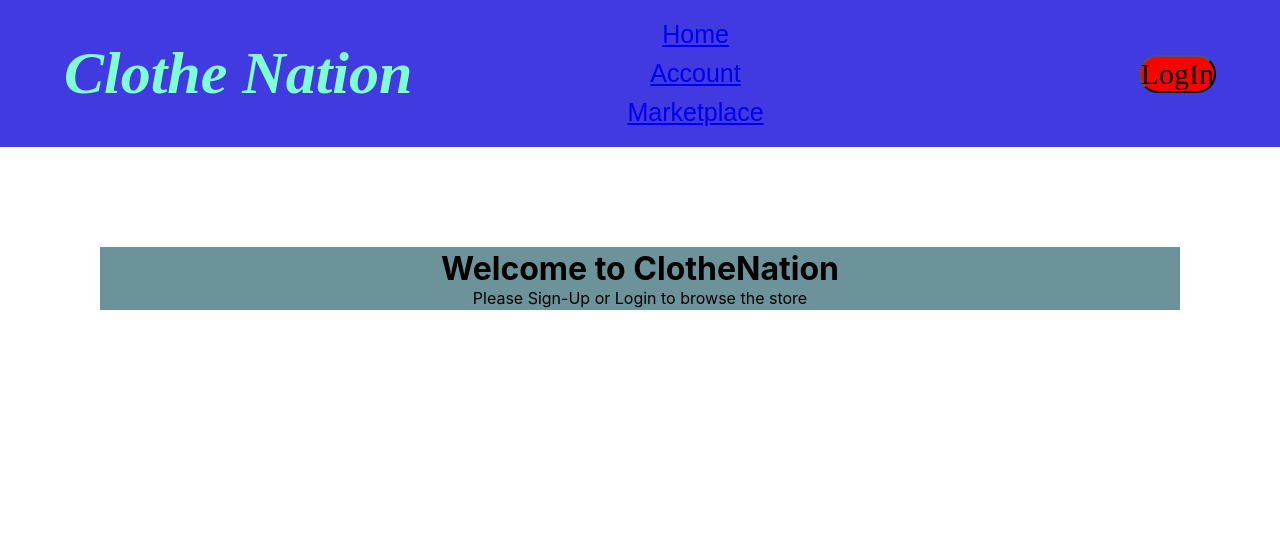
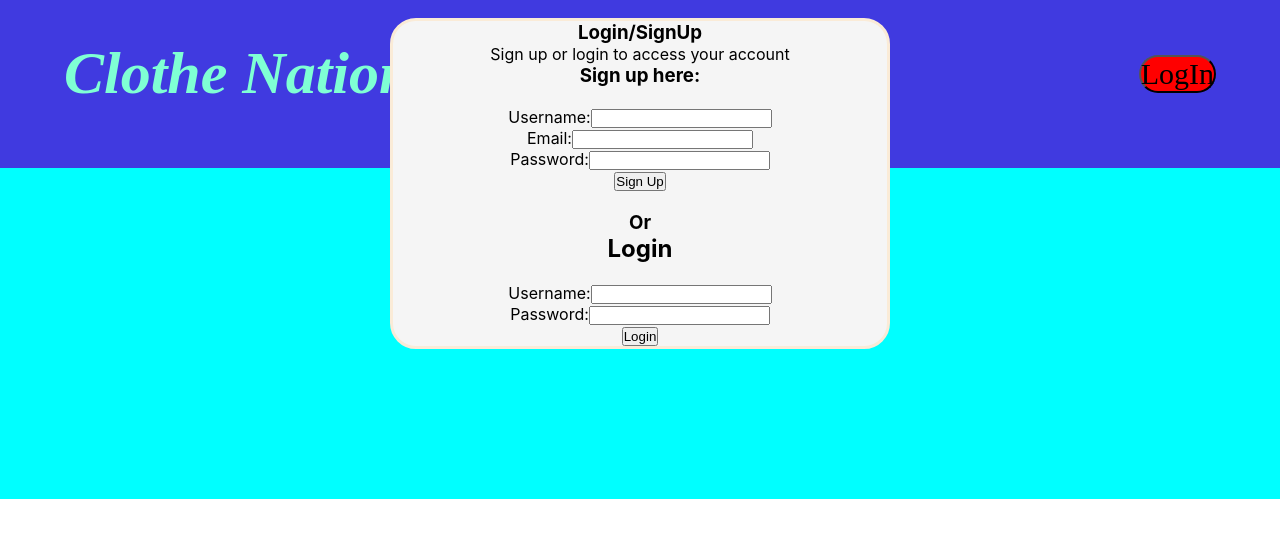
Before and after one commit to Vynnukh/ClotheNation-Final-Project, a React (Create React App) app: page / in a window 1280 px wide. Both pictures are taken after a click on the link "LogIn". Shown: the top 538 px of the page. Built offline with nearby package versions, Linux system fonts and the light colour scheme.

Commit message:
Modal Issues

```diff
--- a/src/App.css
+++ b/src/App.css
@@ -12,6 +12,35 @@
   margin-right: auto;
   margin-left: auto;
   padding: 0rem;
+}
+
+.login {
+  position: fixed;
+  left: 0;
+  top: 10;
+  right: 0;
+  bottom: 10;
+  background-color: aqua;
+  display: flex;
+  align-items: center;
+  justify-content: center;
+  opacity: 0;
+  transition: all 0.5 ease-in-out;
+  pointer-events: none;
+}
+
+.login.show {
+  opacity: 1;
+  pointer-events: visible;
+}
+
+.login-content {
+  width: 500px;
+  height: fit-content;
+  border-radius: 26px;
+  background: whitesmoke;
+  border: 3px solid antiquewhite;
+  transform: translateY(-150px)
 }
 
 
--- a/src/App.js
+++ b/src/App.js
@@ -2,6 +2,8 @@ import { BrowserRouter, Link, Route, Routes } from 'react-router-dom';
 import Home from "./components/Home.js"
 import Account from "./components/Account.js"
 import Marketplace from "./components/Marketplace.js"
+import LoginSignUpModal from "./components/Modals/LoginSignUpModal.js"
+import { useState } from 'react';
 import { Header1 } from './styles/Header.style'
 import { Titles } from './styles/Title.style'
 import './App.css';
@@ -9,11 +11,18 @@ import { Navlinks, Li1 } from './styles/Navlinks.style.js';
 import { Button } from './styles/Button.style';
 import { H1 } from './styles/Text.style';
 
-function App() {
+
+function App(props) {
+
+  const [show, setShow] = useState(false)
+  // const [login, setLogin] = useState([])
+  const [loggedIn, setLoggedIn] = useState(false)
+
   return (
+    // <body>
     <div className="App">
       <Titles>Clothe Nation</Titles>
-      <body>
+
       <BrowserRouter>
       <nav className="navBar">
         <Header1>
@@ -25,22 +34,23 @@ function App() {
             <Li1><Link to="/Account">Account</Link></Li1>
             <Li1><Link to="/Marketplace">Marketplace</Link></Li1>
           </Navlinks>
-          <a href="#"><Button>LogIn</Button></a>
+          <a href="#" id='open-button' onClick={() => setShow(true)}><Button>LogIn</Button></a>
         </Header1>
+        <div>
+          <button id='open-button' onClick={() => setShow(true)}>Login/SignUp</button>
+        </div>
 
-        <div>
-          {/* This will be where Login the modal is (Once it is set up) */}
-        </div>
+        <LoginSignUpModal title = "Login/SignUp" onClose = {() => setShow(false)} show = {show} loggedIn = {loggedIn} setLoggedIn = {setLoggedIn}/>
       </nav>
       <Routes>
-        <Route path='/' element = {<Home/>}></Route>
+        <Route path='/' element = {<Home loggedIn = {loggedIn} setLoggedIn = {setLoggedIn}/>}></Route>
         <Route path='/Account' element = {<Account/>}></Route>
         <Route path='/Marketplace' element = {<Marketplace/>}></Route>
       </Routes>
       </BrowserRouter>
-    </body>
+
     </div>
-
+    //  </body>
   );
 }
 
--- a/src/components/CRUDoperations/Login.js
+++ b/src/components/CRUDoperations/Login.js
@@ -0,0 +1,29 @@
+import { useState } from "react";
+import {login} from "../../utils"
+
+export const Login = ({setUser, setLoggedIn}) => {
+
+    const [username, setUsername] = useState()
+    const [password, setPassword] = useState()
+
+const loginHandler = async (event) => {
+    event.preventDefault()
+    await login(username, password, setUser, setLoggedIn)
+}
+
+    return (
+        <form onSubmit={loginHandler}>
+            <h1>Login</h1>
+            <br></br>
+            <label>Username:
+                <input onChange={(event) => setUsername(event.target.value)}/>
+            </label>
+            <br></br>
+            <label>Password:
+                <input onChange={(event) => setPassword(event.target.value)}/>
+            </label>
+            <br></br>
+            <button type="submit">Login</button>
+        </form>
+    )
+}
--- a/src/components/CRUDoperations/SignUp.js
+++ b/src/components/CRUDoperations/SignUp.js
@@ -0,0 +1,34 @@
+import {useState} from "react"
+import {signUp} from "../../utils"
+
+const SignUp = ({setUser, setLoggedIn}) => {
+
+    const [username, setUsername] = useState()
+    const [email, setEmail] = useState()
+    const [password, setPassword] = useState()
+
+    const signUpHandler = async (event) => {
+        event.preventDefault()
+        await signUp(username, email, password, setUser, setLoggedIn)
+    }
+
+    return (
+        <form>
+            <label onSubmit={signUpHandler}>Username:
+                <input onChange = {(event) => setUsername(event.target.value)}/>
+            </label>
+            <br></br>
+            <label>Email:
+                <input type="email" onChange={(event) => setEmail(event.target.value)}/>
+            </label>
+            <br></br>
+            <label>Password:
+                <input onChange={(event) => setPassword(event.target.value)}/>
+            </label>
+            <br></br>
+            <button type = "submit">Sign Up</button>
+        </form>
+    )
+}
+
+export default SignUp
--- a/src/components/Modals/LoginSignUpModal.js
+++ b/src/components/Modals/LoginSignUpModal.js
@@ -1,11 +1,19 @@
 import { useEffect, useState} from "react"
-import "../App.css"
+import SignUp from "../CRUDoperations/SignUp.js"
+import {Login} from "../CRUDoperations/Login.js"
+import "../../App.css"
 
 const LoginSignUpModal = (props) => {
 
+    const [user, setUser] = useState()
+    const [loggedIn, setLoggedIn] = useState()
+
     const escapeKeyClose = (x) => {
+        try {
         if((x.charCode || x.keyCode) === 27) {
             props.onClose()
+        }} catch(error) {
+            console.log(error)
         }
     }
 
@@ -18,7 +26,7 @@ const LoginSignUpModal = (props) => {
 
     return(
         <div className={`login ${props.show ? "show" : ""}`} onClick = {props.onClose}>
-            <div onClick={x => x.stopPropagation()}>
+            <div className="login-content" onClick={x => x.stopPropagation()}>
             {/* Modal Content div (purely css, deals with the size of the modal, as well as various other styling of the modal itself, including the animations for when it pops up - might be able to replace this using styled components going forward?)*/}
             <div>
                 {/* Modal header, controls more styling elements of the modal - also could be able to replace using styled components? */}
@@ -26,22 +34,18 @@ const LoginSignUpModal = (props) => {
             </div>
             <div>
                 {/* Modal body - more styling, that could be used using styled components? */}
-                return (
+
                     <div>
-                        {loggedIn ? <div>
-                            <logout/>
-                        </div>:
-                        <div>
-                            <p>Sign up or login to access your account</p>
+                        <p>Sign up or login to access your account</p>
                             <h3>Sign up here:</h3>
                             <br></br>
-                            <signUp/>
+                            <SignUp setUser = {setUser} setLoggedIn = {setLoggedIn}/>
                             <br></br>
                             <h3>Or</h3>
-                            <login/>
-                            </div>}
+                            <Login setUser = {setUser} setLoggedIn = {setLoggedIn}/>
+
                     </div>
-                )
+
             </div>
             <div>
                 {/* Modal footer, more styling of the modal that can be used with the styled components */}
--- a/src/utils/index.js
+++ b/src/utils/index.js
@@ -0,0 +1,38 @@
+export const signUp = async (username, password, email, setUser, setLoggedIn) => {
+    try {
+        const response = await fetch("http://localhost:5001/user",
+        {method: "POST",
+        headers: {"Content-Type": "application/json"},
+    body: JSON.stringify
+    ({"Username": username,
+    "Password": password,
+        "Email": email
+    })
+}
+)
+const data = await response.json()
+setUser()
+setLoggedIn(true)
+
+    } catch(error) {
+        console.log(error)
+    }
+}
+
+export const login = async (username, password, setUser, setLoggedIn) => {
+    try {
+        const response = await fetch("http://localhost:5001/login", {
+            method: "POST",
+            headers: {"Content-Type": "application/json"},
+            body: JSON.stringify({
+                "Username": username,
+                "Password": password
+            })
+        })
+        const data = await response.json()
+        setUser()
+        setLoggedIn(true)
+    } catch(error) {
+        console.log(error)
+    }
+}
```
